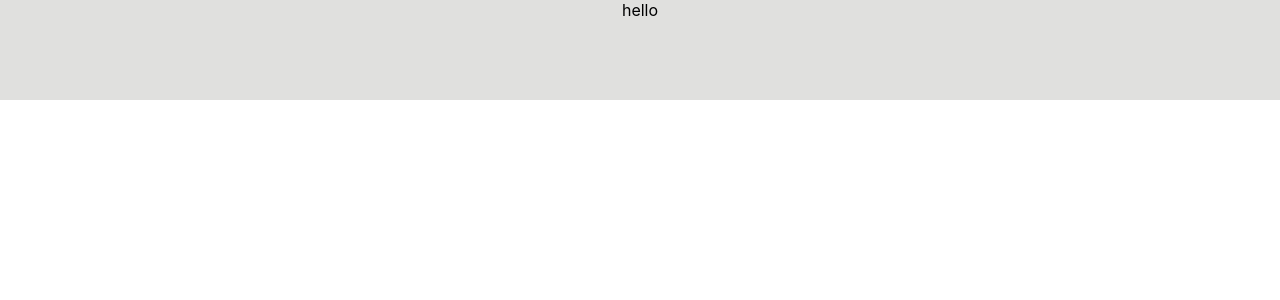
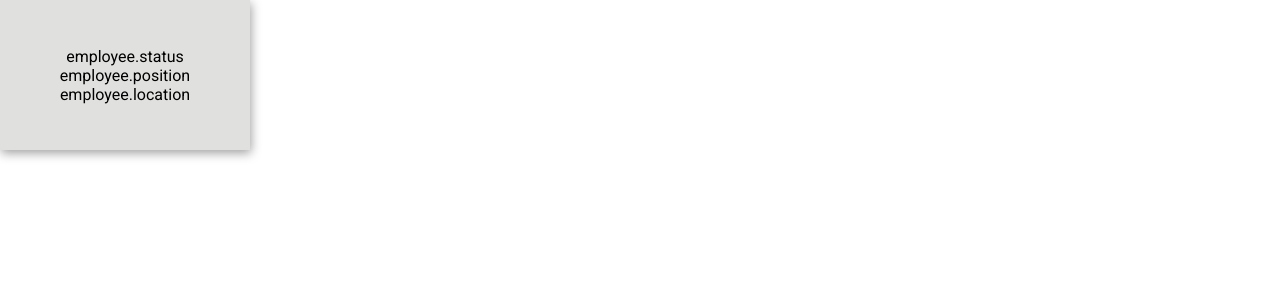
Before and after one commit to sabrinatouch/org-chart, a React (Create React App) app in the folder org-chart/: page / in a window 1280 px wide. Shown: the top 300 px of the page. Built offline with nearby package versions, Linux system fonts and the light colour scheme.

Commit message:
Added font family and basic card styling

```diff
--- a/org-chart/public/index.html
+++ b/org-chart/public/index.html
@@ -3,12 +3,19 @@
   <head>
     <meta charset="utf-8" />
     <link rel="icon" href="%PUBLIC_URL%/favicon.ico" />
+
+    <!-- Imported Google Font -->
+    <link rel="preconnect" href="https://fonts.googleapis.com">
+    <link rel="preconnect" href="https://fonts.gstatic.com" crossorigin>
+    <link href="https://fonts.googleapis.com/css2?family=Roboto&display=swap" rel="stylesheet">
+
     <meta name="viewport" content="width=device-width, initial-scale=1" />
     <meta name="theme-color" content="#000000" />
     <meta
       name="description"
       content="Web site created using create-react-app"
     />
+
     <link rel="apple-touch-icon" href="%PUBLIC_URL%/logo192.png" />
     <!--
       manifest.json provides metadata used when your web app is installed on a
--- /dev/null
+++ b/org-chart/src/components/EmployeeCard/EmployeeCard.css
@@ -0,0 +1,14 @@
+.container-style {
+    height: 150px;
+    width: 250px;
+    background-color: #e0e0de;
+    box-shadow: 1px 3px 10px #9E9E9E;
+
+    display: flex;
+    justify-content: center;
+    align-items: center;
+}
+
+.text-style {
+    font-family: 'Roboto', sans-serif;
+}
--- a/org-chart/src/components/EmployeeCard/EmployeeCard.js
+++ b/org-chart/src/components/EmployeeCard/EmployeeCard.js
@@ -1,16 +1,15 @@
 import React, { Component } from 'react';
+import './EmployeeCard.css';
 
 class EmployeeCard extends Component {
     render() {
-        const containerStyle = {
-            height: 100,
-            width: '100%',
-            backgroundColor: "#e0e0de"
-        }
-
         return (
-            <div style={containerStyle}>
-                hello
+            <div class="container-style">
+                <div class="text-style">
+                    employee.status <br />
+                    employee.position <br />
+                    employee.location <br />
+                </div>
             </div>
         )
     }
--- a/org-chart/src/index.css
+++ b/org-chart/src/index.css
@@ -1,13 +1,10 @@
 body {
   margin: 0;
-  font-family: -apple-system, BlinkMacSystemFont, 'Segoe UI', 'Roboto', 'Oxygen',
-    'Ubuntu', 'Cantarell', 'Fira Sans', 'Droid Sans', 'Helvetica Neue',
-    sans-serif;
+  font-family: 'Roboto', sans-serif;
   -webkit-font-smoothing: antialiased;
   -moz-osx-font-smoothing: grayscale;
 }
 
 code {
-  font-family: source-code-pro, Menlo, Monaco, Consolas, 'Courier New',
-    monospace;
+  font-family: 'Roboto', sans-serif;
 }
```
